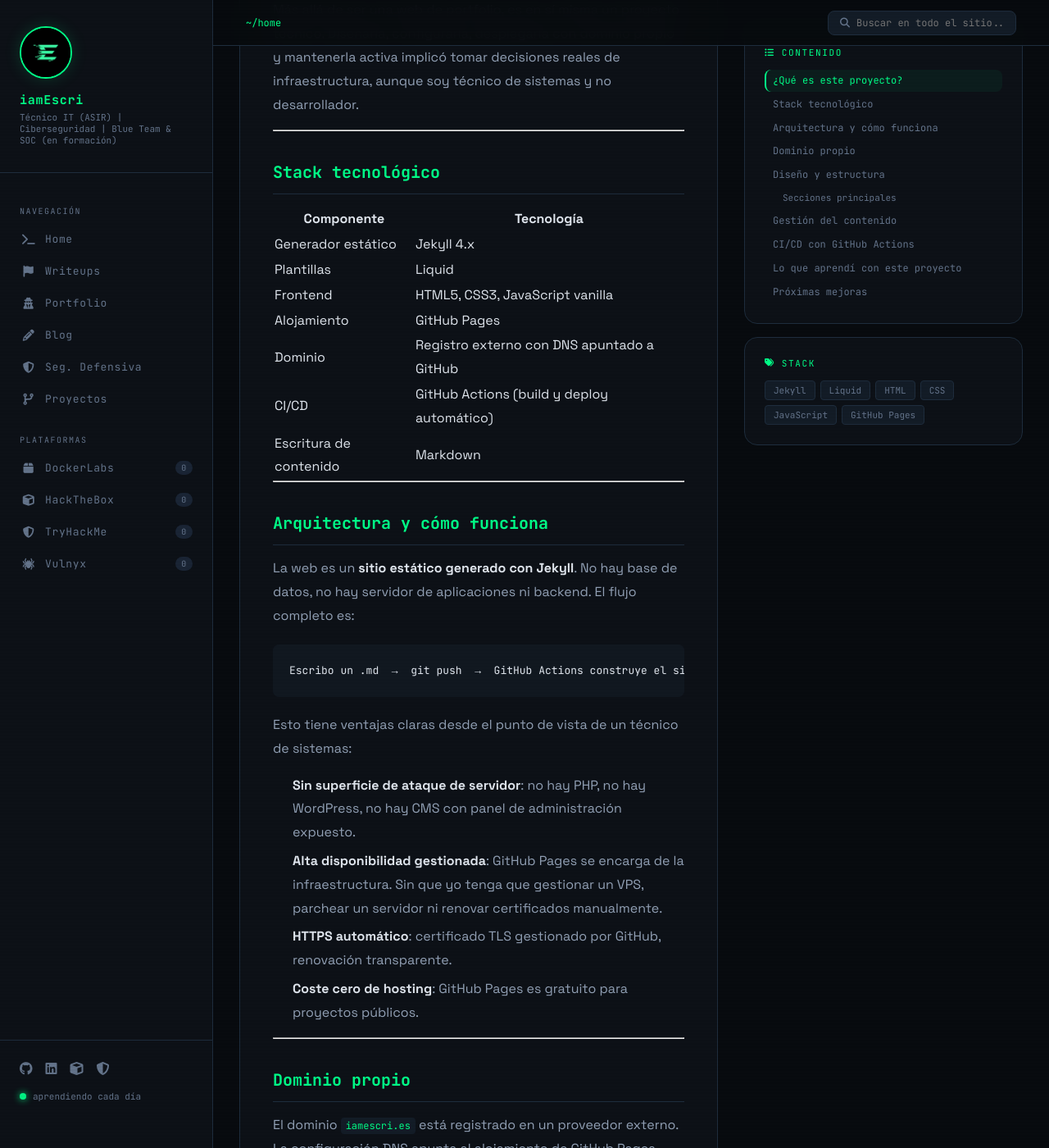
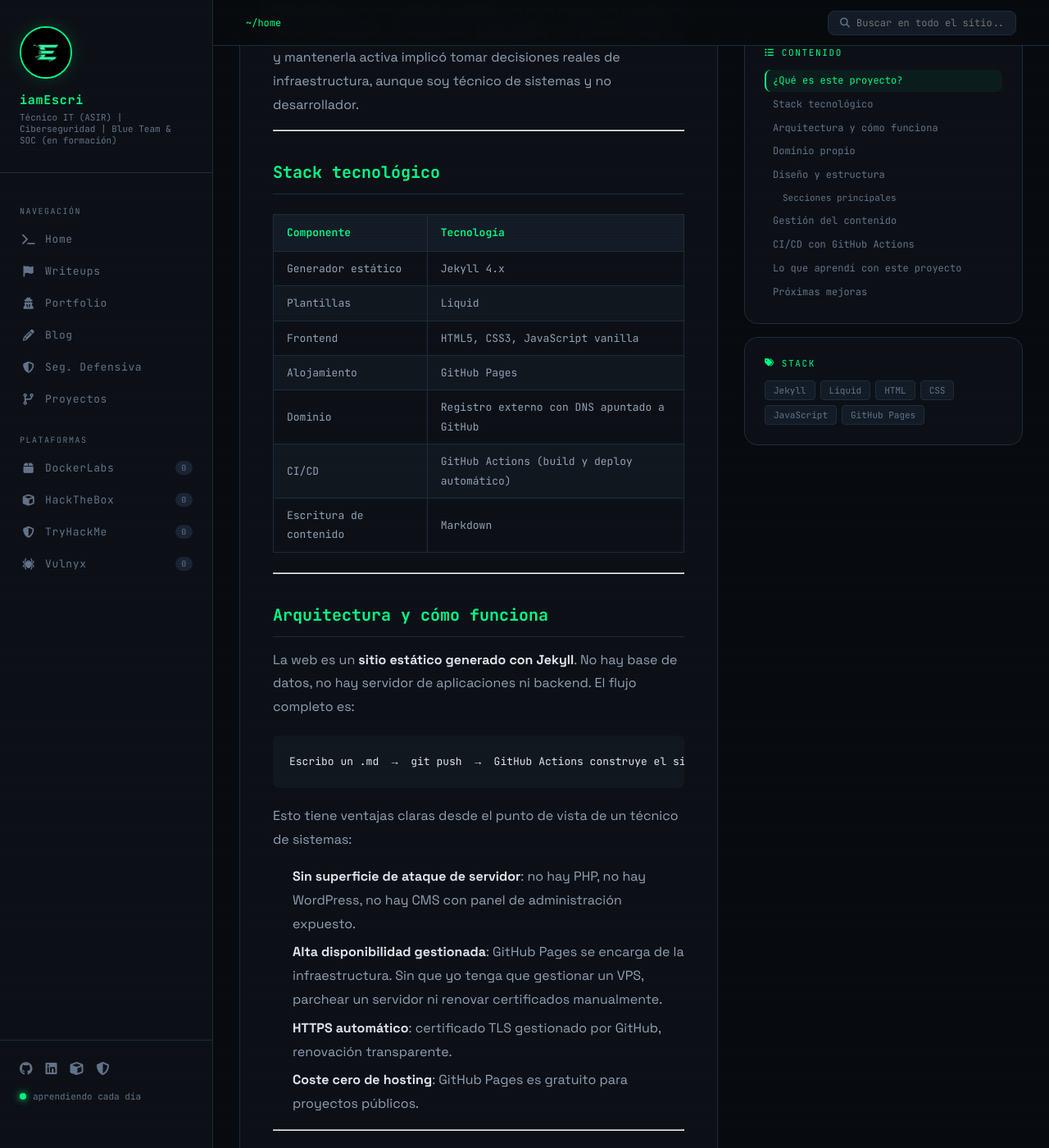
Before and after one commit to iamEscri/iamescri.github.io, a Jekyll site: the page built from _posts/projects/2026-04-01-iamescri-web.md, in a window 1280 px wide and 1400 px high, scrolled down 634 px. Shown: the whole window at 82% size. Built offline with Jekyll 4.4.1, drawn with Linux system fonts in a browser that asks for light colours.

Commit message:
Update main.css

```diff
--- a/assets/css/main.css
+++ b/assets/css/main.css
@@ -739,6 +739,34 @@
 .writeup-body pre { background: var(--bg3); border: 1px solid var(--border); border-radius: var(--radius); padding: 20px; overflow-x: auto; margin: 20px 0; }
 .writeup-body pre code { background: none; padding: 0; color: var(--text); font-size: 13px; }
 .writeup-body blockquote { border-left: 3px solid var(--green); padding-left: 16px; color: var(--text-muted); margin: 20px 0; font-style: italic; }
+/* ===== TABLES ===== */
+.writeup-body table,
+.post-body table {
+  width: 100%;
+  border-collapse: collapse;
+  margin: 24px 0;
+  font-size: 13px;
+  font-family: var(--font-mono);
+}
+.writeup-body th,
+.post-body th {
+  background: var(--surface);
+  color: var(--green);
+  font-weight: 600;
+  text-align: left;
+  padding: 10px 16px;
+  border: 1px solid var(--border);
+}
+.writeup-body td,
+.post-body td {
+  padding: 9px 16px;
+  border: 1px solid var(--border);
+  color: var(--text-dim);
+}
+.writeup-body tr:nth-child(even),
+.post-body tr:nth-child(even) {
+  background: var(--bg3);
+}
 
 /* ===== BLOG POST SINGLE ===== */
 .post-body { max-width: 760px; }
```
